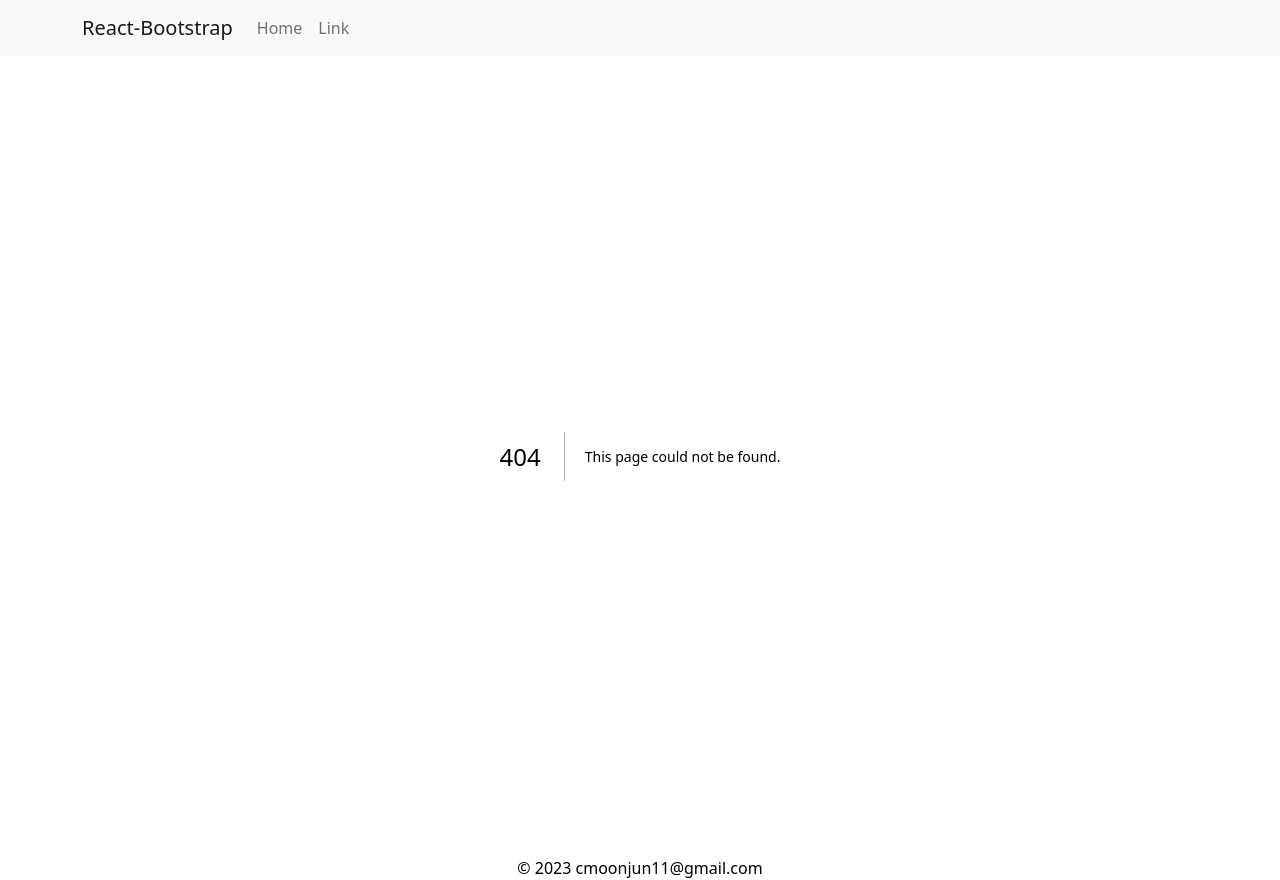
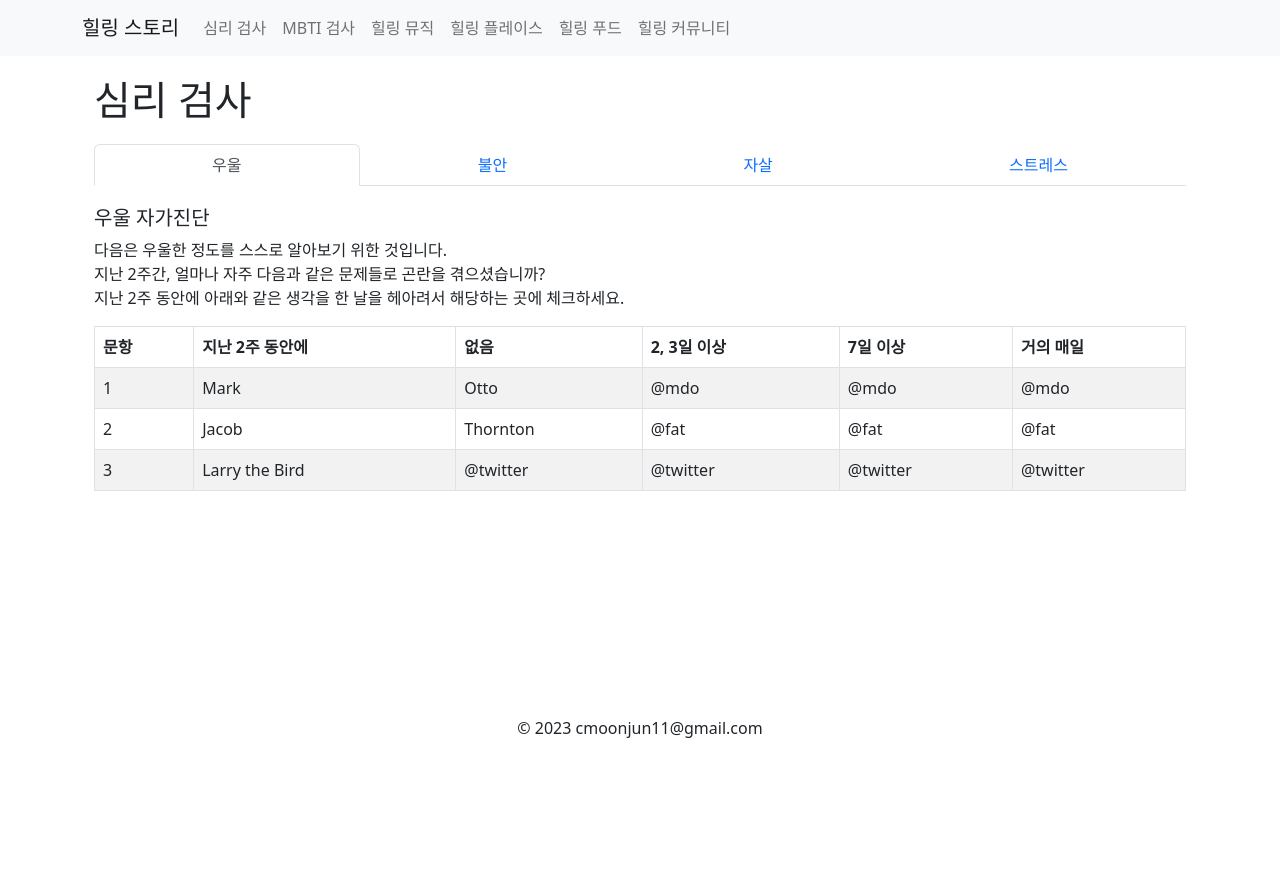
Before and after one commit to k0905shs/healing_story, a Next.js app in the folder frontend/: page /Psy_Test in a window 1280 px wide. Before the commit this address had no page. After the commit the page ends 800 px from the top, so only its background shows below. Built offline with nearby package versions, Linux system fonts and the light colour scheme.

Commit message:
심리검사 초안

```diff
--- /dev/null
+++ b/frontend/pages/Psy_Test.js
@@ -0,0 +1,106 @@
+import { Container, Nav, Table } from "react-bootstrap";
+import Head from "next/head";
+import { useState } from "react";
+
+const Psy_Test = () => {
+  const [activeTab, setActiveTab] = useState("1"); // 초기값은 첫번째 탭
+
+  const handleTabSelect = (eventKey) => {
+    setActiveTab(eventKey);
+  };
+
+  const despressionQues = [];
+
+  return (
+    <>
+      <Head>
+        <title>힐링 스토리 - 심리 검사</title>
+        <meta
+          name="description"
+          content="현대인을 위한 마음 치유, 힐링 스토리 Healing Story, 심리검사"
+        />
+      </Head>
+      <Container>
+        <h1 style={{ marginTop: "20px" }}> 심리 검사</h1>
+        <section style={{ marginTop: "20px" }}>
+          <Nav
+            fill
+            variant="tabs"
+            activeKey={activeTab} // 현재 선택된 탭
+            onSelect={handleTabSelect} // 탭 선택 이벤트 핸들러
+          >
+            <Nav.Item>
+              <Nav.Link eventKey="1">우울</Nav.Link>
+            </Nav.Item>
+            <Nav.Item>
+              <Nav.Link eventKey="2">불안</Nav.Link>
+            </Nav.Item>
+            <Nav.Item>
+              <Nav.Link eventKey="3">자살</Nav.Link>
+            </Nav.Item>
+            <Nav.Item>
+              <Nav.Link eventKey="4">스트레스</Nav.Link>
+            </Nav.Item>
+          </Nav>
+        </section>
+        <section style={{ marginTop: "20px" }}>
+          {activeTab === "1" && (
+            <div>
+              <h5>우울 자가진단</h5>
+              <p>
+                다음은 우울한 정도를 스스로 알아보기 위한 것입니다. <br />
+                지난 2주간, 얼마나 자주 다음과 같은 문제들로 곤란을
+                겪으셨습니까? <br />
+                지난 2주 동안에 아래와 같은 생각을 한 날을 헤아려서 해당하는
+                곳에 체크하세요.
+              </p>
+              <Table striped bordered hover>
+                <thead>
+                  <tr>
+                    <th>문항</th>
+                    <th>지난 2주 동안에</th>
+                    <th>없음</th>
+                    <th>2, 3일 이상</th>
+                    <th>7일 이상</th>
+                    <th>거의 매일</th>
+                  </tr>
+                </thead>
+                <tbody>
+                  <tr>
+                    <td>1</td>
+                    <td>Mark</td>
+                    <td>Otto</td>
+                    <td>@mdo</td>
+                    <td>@mdo</td>
+                    <td>@mdo</td>
+                  </tr>
+                  <tr>
+                    <td>2</td>
+                    <td>Jacob</td>
+                    <td>Thornton</td>
+                    <td>@fat</td>
+                    <td>@fat</td>
+                    <td>@fat</td>
+                  </tr>
+                  <tr>
+                    <td>3</td>
+                    <td>Larry the Bird</td>
+                    <td>@twitter</td>
+                    <td>@twitter</td>
+                    <td>@twitter</td>
+                    <td>@twitter</td>
+                  </tr>
+                </tbody>
+              </Table>
+            </div>
+          )}
+          {activeTab === "2" && <div>불안에 대한 내용을 보여줍니다.</div>}
+          {activeTab === "3" && <div>자살에 대한 내용을 보여줍니다.</div>}
+          {activeTab === "4" && <div>스트레스에 대한 내용을 보여줍니다.</div>}
+        </section>
+      </Container>
+    </>
+  );
+};
+
+export default Psy_Test;
--- a/frontend/pages/index.js
+++ b/frontend/pages/index.js
@@ -1,5 +1,5 @@
 import Head from "next/head";
-import { Container, Row, Col, Dropdown, Accordion } from "react-bootstrap";
+import { Container, Row } from "react-bootstrap";
 
 export default function Home() {
   return (
@@ -12,48 +12,36 @@ export default function Home() {
         />
         <meta name="viewport" content="width=device-width, initial-scale=1" />
         <link rel="icon" href="/favicon.ico" />
+        <link
+          rel="stylesheet"
+          href="https://maxcdn.bootstrapcdn.com/bootstrap/4.5.2/css/bootstrap.min.css"
+        />
+        <link rel="stylesheet" href="/css/styles.css" />
+        <link
+          rel="preload"
+          href="/fonts/NotoSansKR-Regular.otf"
+          as="font"
+          crossOrigin=""
+        />
+        <link
+          rel="preload"
+          href="/fonts/NotoSansKR-Bold.otf"
+          as="font"
+          crossOrigin=""
+        />
+        <link
+          rel="preload"
+          href="/fonts/NotoSansKR-Light.otf"
+          as="font"
+          crossOrigin=""
+        />
+        <link rel="preload" href="/images/main-banner.png" as="image" />
       </Head>
-      <Container>
+      <Container fluid className="p-0">
         <Row>
-          <Col>1 of 2</Col>
-          <Col>2 of 2</Col>
-        </Row>
-        <Row>
-          <Col>1 of 3</Col>
-          <Col>2 of 3</Col>
-          <Col>3 of 3</Col>
+          <img src="/images/main-banner.png" alt="Main Banner" />
         </Row>
       </Container>
-      <>
-        <button type="button" class="btn btn-primary">
-          Primary
-        </button>
-        <button type="button" class="btn btn-secondary">
-          Secondary
-        </button>
-        <button type="button" class="btn btn-success">
-          Success
-        </button>
-        <button type="button" class="btn btn-danger">
-          Danger
-        </button>
-        <button type="button" class="btn btn-warning">
-          Warning
-        </button>
-        <button type="button" class="btn btn-info">
-          Info
-        </button>
-        <button type="button" class="btn btn-light">
-          Light
-        </button>
-        <button type="button" class="btn btn-dark">
-          Dark
-        </button>
-
-        <button type="button" class="btn btn-link">
-          Link
-        </button>
-      </>{" "}
     </>
   );
 }
--- a/frontend/src/Layout/Header.js
+++ b/frontend/src/Layout/Header.js
@@ -1,15 +1,20 @@
 import { Container, Nav, Navbar } from "react-bootstrap";
+import React, { useState, useEffect } from "react";
 
 const Header = () => {
   return (
     <Navbar bg="light" expand="lg">
       <Container>
-        <Navbar.Brand href="#home">React-Bootstrap</Navbar.Brand>
+        <Navbar.Brand href="/">힐링 스토리</Navbar.Brand>
         <Navbar.Toggle aria-controls="basic-navbar-nav" />
         <Navbar.Collapse id="basic-navbar-nav">
           <Nav className="me-auto">
-            <Nav.Link href="#home">Home</Nav.Link>
-            <Nav.Link href="#link">Link</Nav.Link>
+            <Nav.Link href="Psy_Test">심리 검사</Nav.Link>
+            <Nav.Link href="Mbti_Test">MBTI 검사</Nav.Link>
+            <Nav.Link href="#">힐링 뮤직</Nav.Link>
+            <Nav.Link href="#">힐링 플레이스</Nav.Link>
+            <Nav.Link href="#">힐링 푸드</Nav.Link>
+            <Nav.Link href="#">힐링 커뮤니티</Nav.Link>
           </Nav>
         </Navbar.Collapse>
       </Container>
```
Also changed, not shown: frontend/pages/Mbti_Test.js (added, +9 -0 lines), frontend/public/images/main-banner.png (added).
